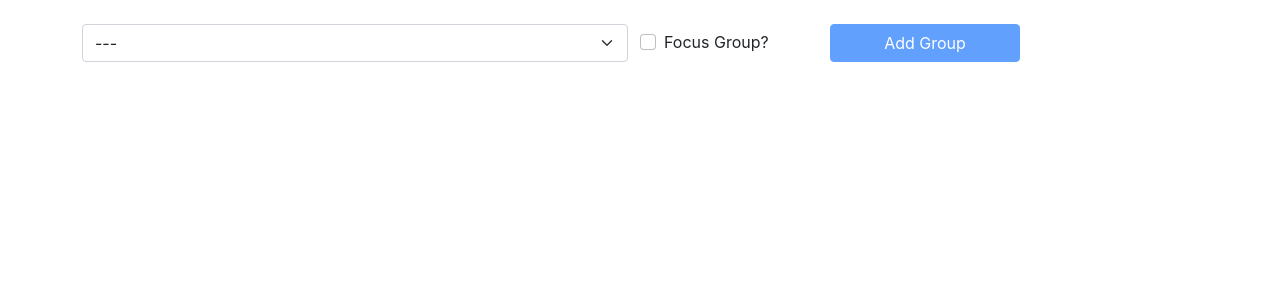
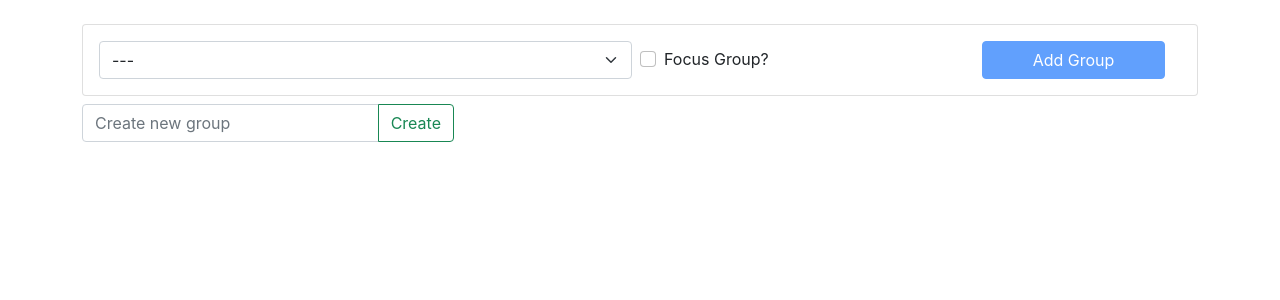
Before and after one commit to IsmaelKhaled/HR-Platform-UI, a React (Create React App) app: page /interviews/create in a window 1280 px wide. Shown: the top 300 px of the page. Built offline with nearby package versions, Linux system fonts and the light colour scheme.

Commit message:
Add create group action and reducer

```diff
--- a/src/api/groupApi.js
+++ b/src/api/groupApi.js
@@ -1,7 +1,6 @@
 // import { handleResponse, handleError } from "./apiUtils";
 
-export function getGroups() {
-  return Promise.resolve([
+const mockGroups = [
   {
     id: "17fa833a-c6cc-4988-aba0-78c010178cc9",
     name: "Technical attributes",
@@ -12,7 +11,10 @@ export function getGroups() {
     name: "Soft skills",
     attrs: ["Intelligence", "Humor"],
   },
-  ]);
+];
+
+export function getGroups() {
+  return Promise.resolve(mockGroups);
   //   return fetch(baseUrl).then(handleResponse).catch(handleError);
 }
 
@@ -29,3 +31,11 @@ export function removeAttribute(group, attr) {
     attrs: group.attrs.filter((x) => x !== attr),
   });
 }
+
+export function createGroup(name) {
+  return Promise.resolve({
+    id: crypto.randomUUID(),
+    name: name,
+    attrs: [],
+  });
+}
--- a/src/components/Interviews/AddGroupToInterviewForm.js
+++ b/src/components/Interviews/AddGroupToInterviewForm.js
@@ -3,9 +3,11 @@ import React, { Component } from "react";
 export default class AddGroupToInterviewForm extends Component {
   render() {
     return (
+      <div className="card">
+        <div className="card-body">
           <form
             onSubmit={this.props.handleGroupAddSubmit}
-        className="row align-items-center"
+            className="row align-items-center gy-2 gx-3"
           >
             <div className="col-6">
               <select
@@ -21,7 +23,7 @@ export default class AddGroupToInterviewForm extends Component {
                 ))}
               </select>
             </div>
-        <div className="form-check d-inline-block col-2">
+            <div className="form-check col-auto">
               <input
                 className="form-check-input"
                 type="checkbox"
@@ -35,12 +37,14 @@ export default class AddGroupToInterviewForm extends Component {
             </div>
             <button
               type="submit"
-          className="btn btn-primary col-2"
+              className="btn btn-primary col-sm-2 col-xs ms-auto me-4"
               disabled={!this.props.selectedGroupId}
             >
               Add Group
             </button>
           </form>
+        </div>
+      </div>
     );
   }
 }
--- a/src/components/Interviews/AttributeGroup.js
+++ b/src/components/Interviews/AttributeGroup.js
@@ -19,9 +19,14 @@ export class AttributeGroup extends Component {
   render() {
     return (
       <>
-        <p className="fw-bold">{this.props.group.name}</p>
-        <form onSubmit={this.handleSubmit} className="row d-flex mb-2">
-          <div className="col-4">
+        <div className="row align-items-center mt-2">
+          <p className="d-inline-block col-auto mb-0">
+            {this.props.group.name}
+          </p>
+          <form
+            onSubmit={this.handleSubmit}
+            className="row d-flex mb-2 ms-auto col-sm-6 col-xs"
+          >
             <div className="input-group">
               <input
                 type="text"
@@ -29,30 +34,28 @@ export class AttributeGroup extends Component {
                 key={this.props.group.id}
                 onChange={this.handleChange}
                 placeholder={`Add new attribute to ${this.props.group.name}`}
-                className="form-control col-4"
+                className="form-control"
               />
               <button type="submit" className="btn btn-outline-success">
                 &#43;
               </button>
             </div>
+          </form>
         </div>
-        </form>
         <div className="list-group">
           {this.props.group.attrs.map((attr) => (
             <div
               key={attr}
-              className="list-group-item row justify-content-between d-flex"
+              className="list-group-item justify-content-between d-flex"
               style={{ borderLeft: "5px solid grey" }}
             >
-              <div className="col-10">{attr}</div>
-              <div className="btn-group col-2">
+              <div className="col-9">{attr}</div>
               <button
                 className="btn btn-danger"
                 onClick={() => this.handleRemove(attr)}
               >
                 Delete
               </button>
-              </div>
             </div>
           ))}
         </div>
--- a/src/components/Interviews/CreateInterview.js
+++ b/src/components/Interviews/CreateInterview.js
@@ -11,6 +11,7 @@ class CreateInterview extends React.Component {
     additionalGroupsIds: [],
     selectedGroupId: "",
     focusGroupChecked: false,
+    newGroupName: "",
   };
 
   componentDidMount() {
@@ -70,6 +71,13 @@ class CreateInterview extends React.Component {
     });
   };
 
+  handleCreateGroupSubmit = (e) => {
+    e.preventDefault();
+    this.props.actions.createGroup(this.state.newGroupName).catch((error) => {
+      alert("Creating new group failed: " + error);
+    });
+  };
+
   render() {
     return (
       <>
@@ -80,11 +88,22 @@ class CreateInterview extends React.Component {
             handleChange={this.handleChange}
             selectedGroupId={this.state.selectedGroupId}
           />
-
-          {/* Button to add a new group, currently not functional
-          <button className="btn btn-success col-2 d-flex offset-2 mt-1">
-            New Group
-          </button> */}
+          <form onSubmit={this.handleCreateGroupSubmit}>
+            <div className="col-4 mt-2">
+              <div className="input-group">
+                <input
+                  id="newGroupName"
+                  name="newGroupName"
+                  placeholder="Create new group"
+                  className="form-control"
+                  onChange={this.handleChange}
+                />
+                <button type="submit" className="btn btn-outline-success">
+                  Create
+                </button>
+              </div>
+            </div>
+          </form>
           <GroupsList
             focusGroups={this.state.focusGroupsIds.map((groupId) =>
               this.props.groups.find((group) => group.id === groupId)
@@ -116,6 +135,7 @@ function mapDispatchToProps(dispatch) {
         groupActions.removeAttribute,
         dispatch
       ),
+      createGroup: bindActionCreators(groupActions.createGroup, dispatch),
     },
   };
 }
--- a/src/components/Interviews/GroupsList.js
+++ b/src/components/Interviews/GroupsList.js
@@ -8,7 +8,7 @@ export default class GroupsList extends Component {
         <div className="list-group-flush">
           {this.props.focusGroups.length > 0 && (
             <div className="list-group-item">
-              <h2>Focus Groups</h2>
+              <h3>Focus Groups</h3>
               {this.props.focusGroups.map((group) => (
                 <AttributeGroup
                   key={group.id}
--- a/src/redux/actions/actionTypes.js
+++ b/src/redux/actions/actionTypes.js
@@ -1,3 +1,4 @@
 export const LOAD_GROUPS_SUCCESS = "LOAD_GROUPS_SUCCESS";
 export const ADD_ATTRIBUTE_SUCCESS = "ADD_ATTRIBUTE_SUCCESS";
 export const REMOVE_ATTRIBUTE_SUCCESS = "REMOVE_ATTRIBUTE_SUCCESS";
+export const CREATE_GROUP_SUCCESS = "CREATE_GROUP_SUCCESS";
--- a/src/redux/actions/groupActions.js
+++ b/src/redux/actions/groupActions.js
@@ -1,5 +1,9 @@
 import * as types from "./actionTypes";
 import * as groupApi from "../../api/groupApi";
+
+export function loadGroupsSuccess(groups) {
+  return { type: types.LOAD_GROUPS_SUCCESS, groups };
+}
 
 export function addAttributeSuccess(group) {
   return { type: types.ADD_ATTRIBUTE_SUCCESS, group };
@@ -9,8 +13,8 @@ export function removeAttributeSuccess(group) {
   return { type: types.REMOVE_ATTRIBUTE_SUCCESS, group };
 }
 
-export function loadGroupsSuccess(groups) {
-  return { type: types.LOAD_GROUPS_SUCCESS, groups };
+export function createGroupSuccess(group) {
+  return { type: types.CREATE_GROUP_SUCCESS, group };
 }
 
 export function loadGroups() {
@@ -51,3 +55,16 @@ export function removeAttribute(group, attr) {
       });
   };
 }
+
+export function createGroup(name) {
+  return function (dispatch) {
+    return groupApi
+      .createGroup(name)
+      .then((group) => {
+        dispatch(createGroupSuccess(group));
+      })
+      .catch((error) => {
+        throw error;
+      });
+  };
+}
--- a/src/redux/reducers/groupSlice.js
+++ b/src/redux/reducers/groupSlice.js
@@ -13,6 +13,8 @@ export default function courseReducer(state = initialState.groups, action) {
       );
     case types.LOAD_GROUPS_SUCCESS:
       return action.groups;
+    case types.CREATE_GROUP_SUCCESS:
+      return [...state, action.group];
     default:
       return state;
   }
```
Lines whose indentation alone changed are shown as unchanged.
